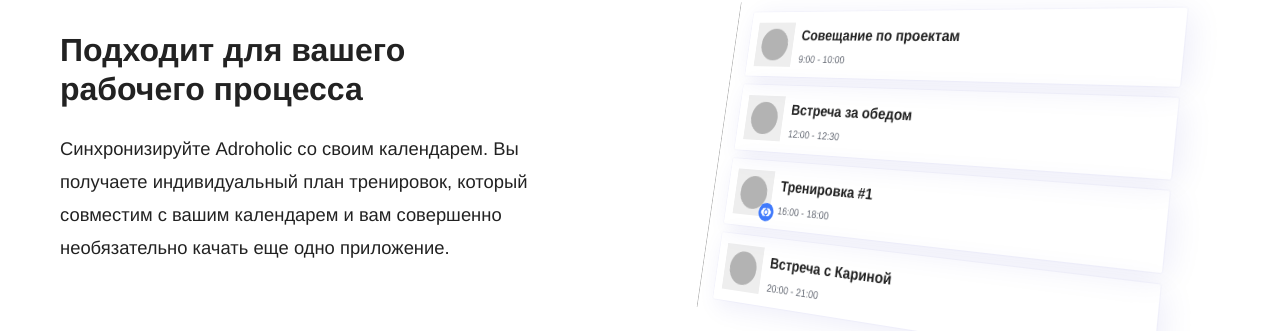
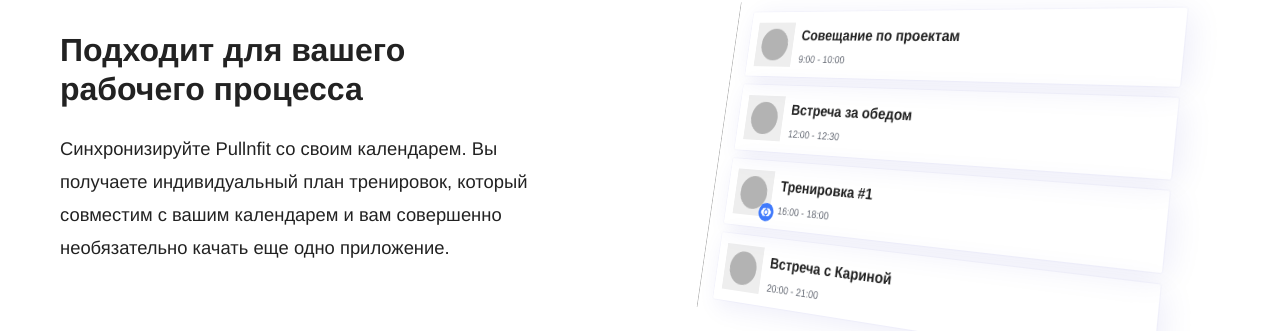
Before and after one commit to RakhimyanTim/adroholic.github.io, a Jekyll site: the page built from pages/index.html, in a window 1280 px wide and 900 px high, scrolled down 1181 px. Shown: the part 122-453 px from the top of the window. Built offline with Jekyll 4.4.1, drawn with Linux system fonts in a browser that asks for light colours; some web fonts are replaced.

Commit message:
Update index.html

```diff
--- a/pages/index.html
+++ b/pages/index.html
@@ -9,7 +9,7 @@
 header_class: "landing"
 ---
 <div class="landing-page-content">
-  {% include components/home-page/content-image.html image="workflow" heading="Подходит для вашего рабочего процесса" content_markdown="Синхронизируйте Adroholic со своим календарем. Вы получаете индивидуальный план тренировок, который совместим с вашим календарем и вам совершенно необязательно качать еще одно приложение." storage_provider_icons=true %}
+  {% include components/home-page/content-image.html image="workflow" heading="Подходит для вашего рабочего процесса" content_markdown="Синхронизируйте Pullnfit со своим календарем. Вы получаете индивидуальный план тренировок, который совместим с вашим календарем и вам совершенно необязательно качать еще одно приложение." storage_provider_icons=true %}
 
   {% include components/home-page/content-image.html image="editing" heading="План, который подходит только вам" content_markdown="Заполняете анкету, получаете план тренировок, который учитывает не только ваши предпочтения, но и особенности вашего организма." %}
 
```
